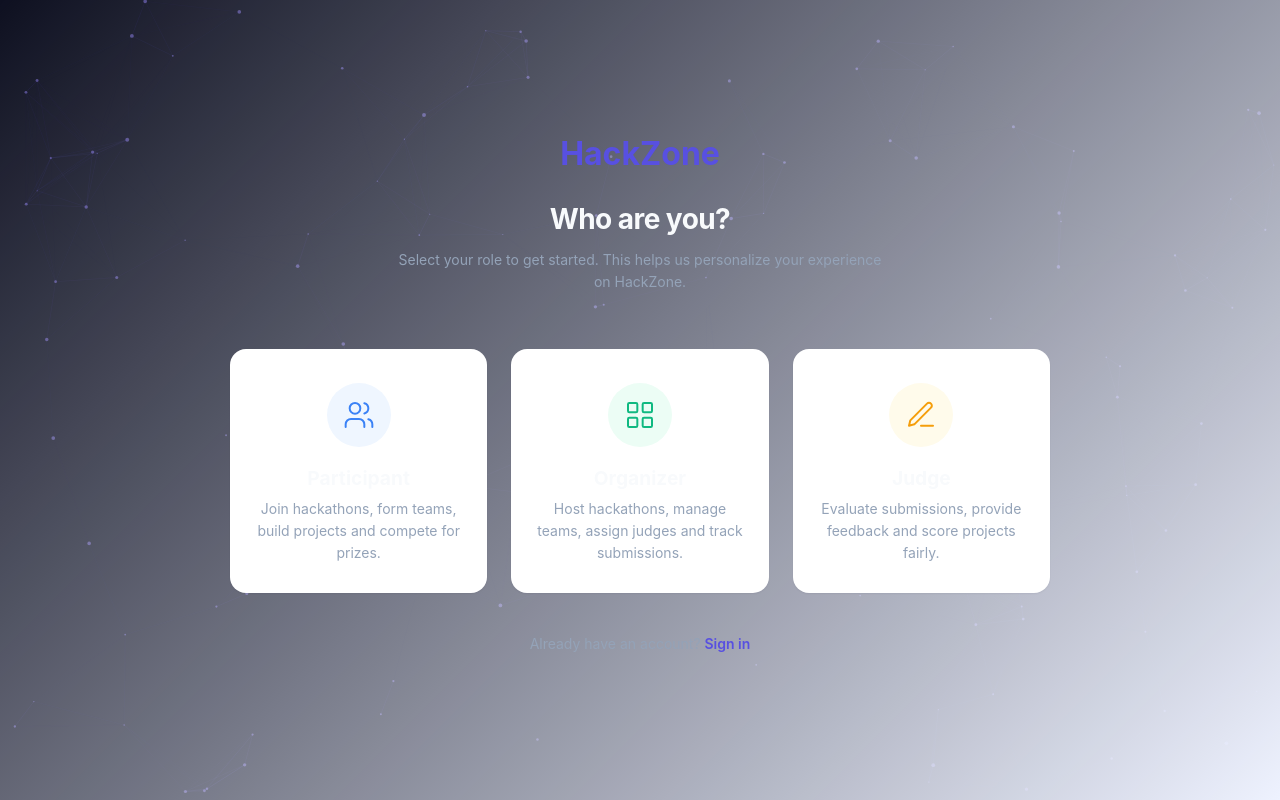
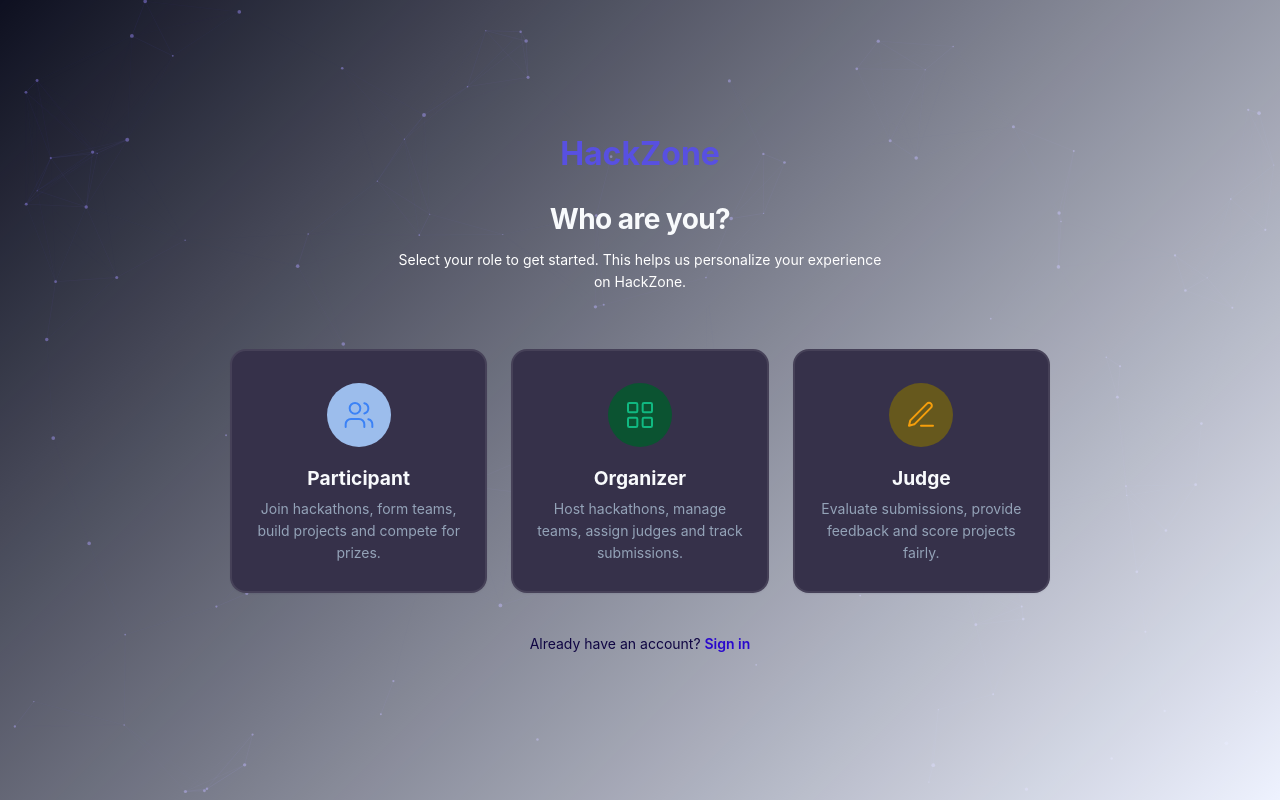
Before and after one commit to pathumj7363/HackZone, a React (Vite) app in the folder client/: page /register/role-select in a window 1280 px wide. Built offline with nearby package versions, Linux system fonts and the light colour scheme.

Commit message:
Improve existing code

```diff
--- a/client/src/pages/auth/RoleSelect.jsx
+++ b/client/src/pages/auth/RoleSelect.jsx
@@ -15,8 +15,8 @@ const roles = [
       </svg>
     ),
     color: '#3b82f6',
-    bgLight: '#eff6ff',
-    borderColor: '#bfdbfe',
+    bgLight: '#9cbdecff',
+    borderColor: '#08182dff',
   },
   {
     id: 'organizer',
@@ -31,7 +31,7 @@ const roles = [
       </svg>
     ),
     color: '#10b981',
-    bgLight: '#ecfdf5',
+    bgLight: '#0b5331ff',
     borderColor: '#a7f3d0',
   },
   {
@@ -45,7 +45,7 @@ const roles = [
       </svg>
     ),
     color: '#f59e0b',
-    bgLight: '#fffbeb',
+    bgLight: '#66581dff',
     borderColor: '#fde68a',
   },
 ];
@@ -91,7 +91,7 @@ export default function RoleSelect() {
         <h2 className="hz-heading-2" style={{ fontSize: '1.75rem', marginBottom: '0.75rem' }}>
           Who are you?
         </h2>
-        <p className="hz-text-muted" style={{ fontSize: 'var(--hz-font-size-sm)', lineHeight: '1.6' }}>
+        <p className="hz-text-muted" style={{ color: '#ffffffff', fontSize: 'var(--hz-font-size-sm)', lineHeight: '1.6' }}>
           Select your role to get started. This helps us personalize your experience on HackZone.
         </p>
       </div>
@@ -124,7 +124,7 @@ export default function RoleSelect() {
                 textAlign: 'center',
                 padding: '2rem 1.25rem 1.75rem',
                 borderRadius: '16px',
-                background: isSelected ? role.bgLight : '#ffffff',
+                background: isSelected ? role.bgLight : '#36314aff',
                 border: `2px solid ${isSelected ? role.color : isHovered ? role.borderColor : 'var(--hz-border)'}`,
                 boxShadow: isHovered || isSelected
                   ? `0 12px 40px rgba(0,0,0,0.1), 0 0 0 3px ${role.bgLight}`
@@ -212,9 +212,9 @@ export default function RoleSelect() {
       </div>
 
       {/* Footer link */}
-      <p className="hz-text-muted" style={{ fontSize: 'var(--hz-font-size-sm)', textAlign: 'center' }}>
+      <p className="hz-text-muted" style={{ color: '#100643ff', fontSize: 'var(--hz-font-size-sm)', textAlign: 'center' }}>
         Already have an account?{' '}
-        <Link to="/login" style={{ color: 'var(--hz-primary)', fontWeight: '600', textDecoration: 'none' }}>
+        <Link to="/login" style={{ color: '#2a09cdff', fontWeight: '600', textDecoration: 'none' }}>
           Sign in
         </Link>
       </p>
```
